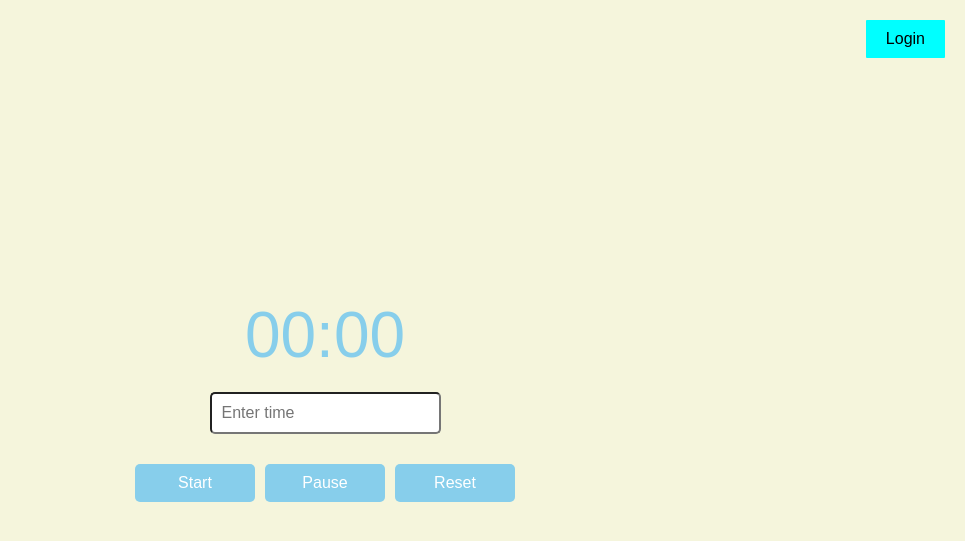
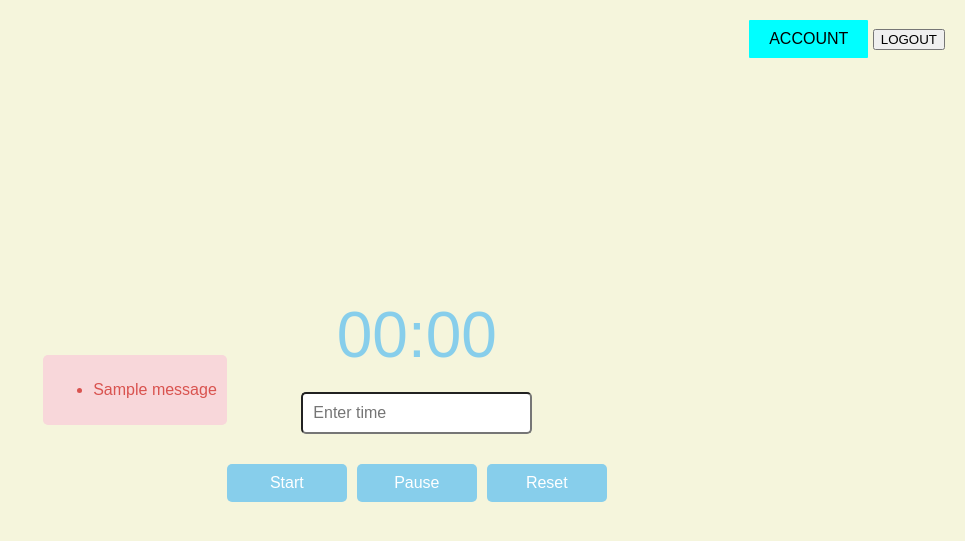
Before and after one commit to syahmid0h/Study-Timer, a Flask app: template website/templates/index.html in a window 1280 px wide. Shown: the top 541 px of the page, without its empty margins (315-1280 px from the left). Run offline with Flask 3, Linux system fonts and the light colour scheme; the template is opened without the code that fills it, so the values that code supplies are empty; tables that the repository leaves empty hold one stand-in row (values such as "Sample post"); one stand-in notice (Sample message) is shown.

Commit message:
Login is working, csrf token

```diff
--- a/website/static/styles.css
+++ b/website/static/styles.css
@@ -67,3 +67,12 @@ input[type="text"] {
     border-radius: 5px;
     margin-bottom: 10px;
 }
+
+.flash-messages {
+    color: #d9534f;  /* Change to your preferred color */
+    background-color: #f8d7da;  /* Light background color */
+    padding: 10px;
+    margin-bottom: 20px;
+    border-radius: 5px;
+    list-style-type: none;  /* Remove bullet points */
+}
--- a/website/templates/index.html
+++ b/website/templates/index.html
@@ -10,9 +10,22 @@
 <body>
 
     <div class="login-container">
-        <button id="login-button" onclick="window.location.href='/login'">Login</button>
+        <button id="login-button" onclick="window.location.href='/login'">ACCOUNT</button>
+        <button id="logout-button" onclick="window.location.href='/logout'">LOGOUT</button>
     </div>
 
+    <!-- Flash Messages Block -->
+    {% with messages = get_flashed_messages() %}
+        {% if messages %}
+            <div class="flash-messages">
+                <ul>
+                {% for message in messages %}
+                    <li>{{ message }}</li>
+                {% endfor %}
+                </ul>
+            </div>
+        {% endif %}
+    {% endwith %}
 
     <div class="container">
         <div id="timer">00:00</div>
--- a/website/templates/logout.html
+++ b/website/templates/logout.html
@@ -61,7 +61,6 @@
             <button type="submit" class="btn">Logout</button><br>
         </form><br>
         <a href="/" class="btn">Cancel</a>
-
     </div>
 </body>
 </html>
```
Also changed, not shown: website/auth.py (+28 -15 lines), website/templates/login.html (+5 -9 lines).
